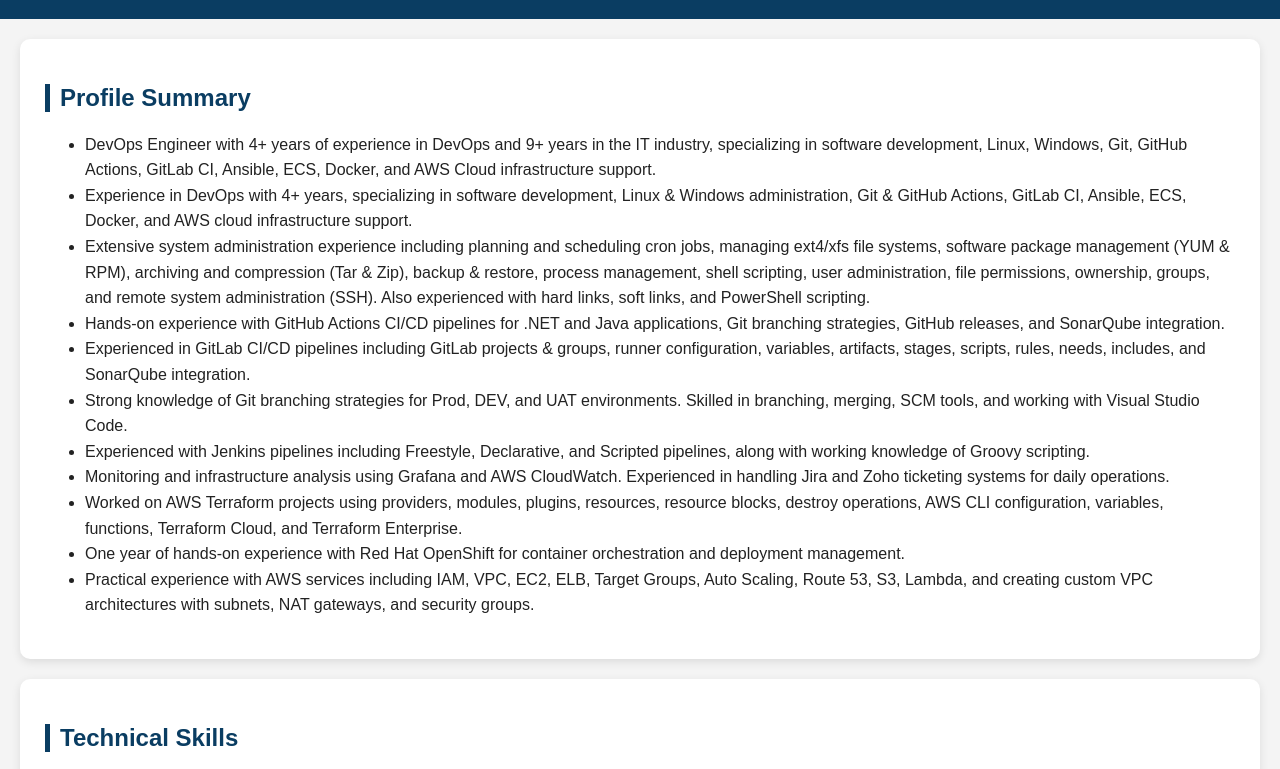
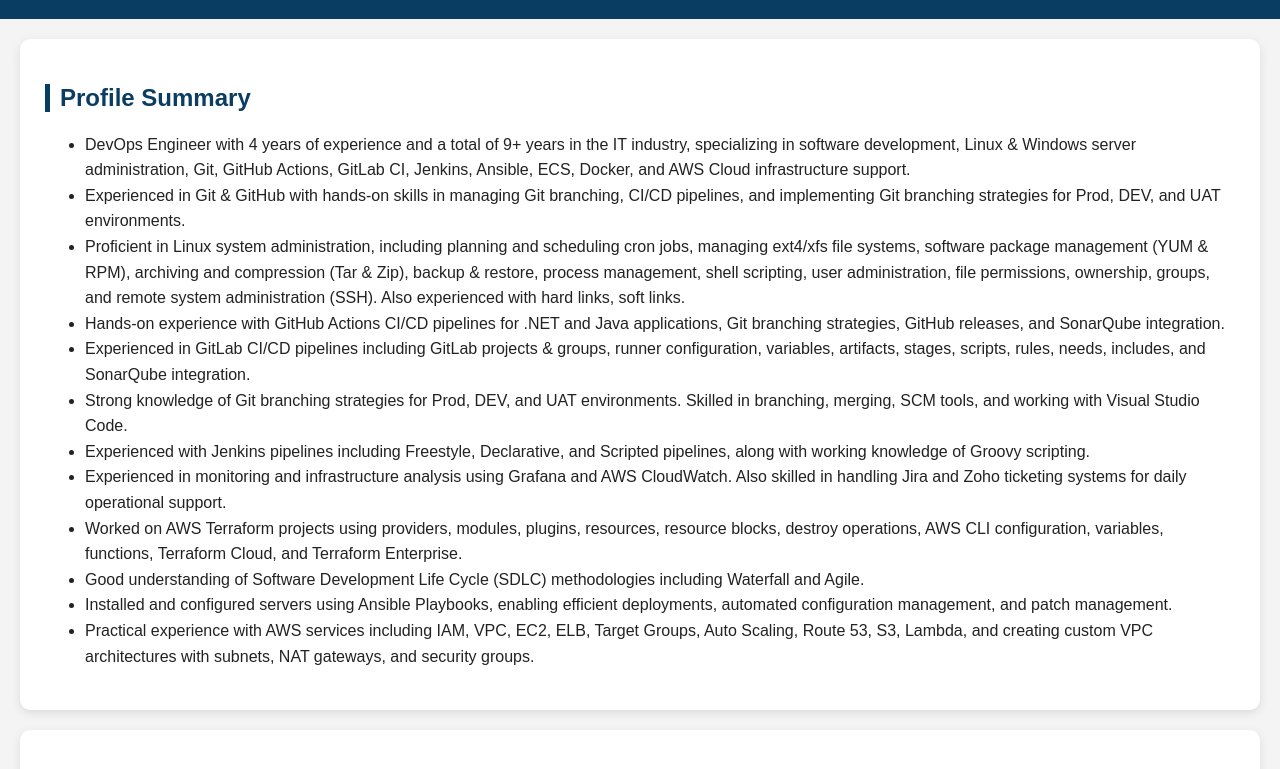
Before and after one commit to Ramjish/Portfolio_Ramji-Sharma, a plain HTML site: page index.html in a window 1280 px wide. Shown: the part 420-1189 px from the top of the page. Drawn offline with Linux system fonts and the light colour scheme.

Commit message:
Update index.html
Update index.html 07-12-2025

```diff
--- a/index.html
+++ b/index.html
@@ -124,10 +124,11 @@
     <div class="section">
         <h2>Profile Summary</h2>
 <ul>
-    <li>DevOps Engineer with 4+ years of experience in DevOps and 9+ years in the IT industry, specializing in software development, Linux, Windows, Git, GitHub Actions, GitLab CI, Ansible, ECS, Docker, and AWS Cloud infrastructure support.</li>
-    <li>Experience in DevOps with 4+ years, specializing in software development, Linux & Windows administration, Git & GitHub Actions, GitLab CI, Ansible, ECS, Docker, and AWS cloud infrastructure support.</li>
+<li>DevOps Engineer with 4 years of experience and a total of 9+ years in the IT industry, specializing in software development, Linux & Windows server administration, Git, GitHub Actions, GitLab CI, Jenkins, Ansible, ECS, Docker, and AWS Cloud infrastructure support.</li>
 
-    <li>Extensive system administration experience including planning and scheduling cron jobs, managing ext4/xfs file systems, software package management (YUM & RPM), archiving and compression (Tar & Zip), backup & restore, process management, shell scripting, user administration, file permissions, ownership, groups, and remote system administration (SSH). Also experienced with hard links, soft links, and PowerShell scripting.</li>
+<li>Experienced in Git & GitHub with hands-on skills in managing Git branching, CI/CD pipelines, and implementing Git branching strategies for Prod, DEV, and UAT environments.</li>
+
+<li>Proficient in Linux system administration, including planning and scheduling cron jobs, managing ext4/xfs file systems, software package management (YUM & RPM), archiving and compression (Tar & Zip), backup & restore, process management, shell scripting, user administration, file permissions, ownership, groups, and remote system administration (SSH). Also experienced with hard links, soft links.</li>
 
 <li>Hands-on experience with GitHub Actions CI/CD pipelines for .NET and Java applications, Git branching strategies, GitHub releases, and SonarQube integration.</li>
 
@@ -137,11 +138,13 @@
 
 <li>Experienced with Jenkins pipelines including Freestyle, Declarative, and Scripted pipelines, along with working knowledge of Groovy scripting.</li>
 
-    <li>Monitoring and infrastructure analysis using Grafana and AWS CloudWatch. Experienced in handling Jira and Zoho ticketing systems for daily operations.</li>
+<li>Experienced in monitoring and infrastructure analysis using Grafana and AWS CloudWatch. Also skilled in handling Jira and Zoho ticketing systems for daily operational support.</li>
 
 <li>Worked on AWS Terraform projects using providers, modules, plugins, resources, resource blocks, destroy operations, AWS CLI configuration, variables, functions, Terraform Cloud, and Terraform Enterprise.</li>
 
-    <li>One year of hands-on experience with Red Hat OpenShift for container orchestration and deployment management.</li>
+<li>Good understanding of Software Development Life Cycle (SDLC) methodologies including Waterfall and Agile.</li>
+
+<li>Installed and configured servers using Ansible Playbooks, enabling efficient deployments, automated configuration management, and patch management.</li>
 
 <li>Practical experience with AWS services including IAM, VPC, EC2, ELB, Target Groups, Auto Scaling, Route 53, S3, Lambda, and creating custom VPC architectures with subnets, NAT gateways, and security groups.</li>
 </ul>
```
Lines whose indentation alone changed are shown as unchanged.
